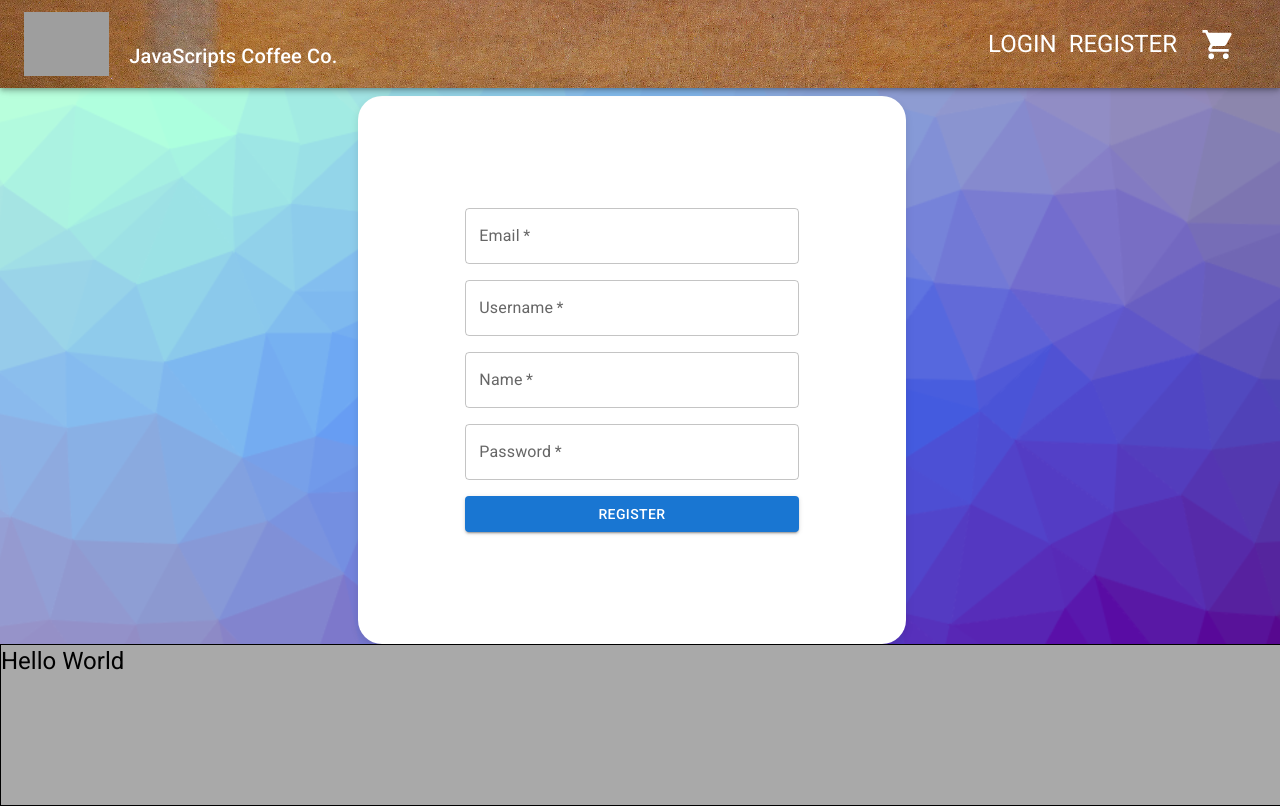
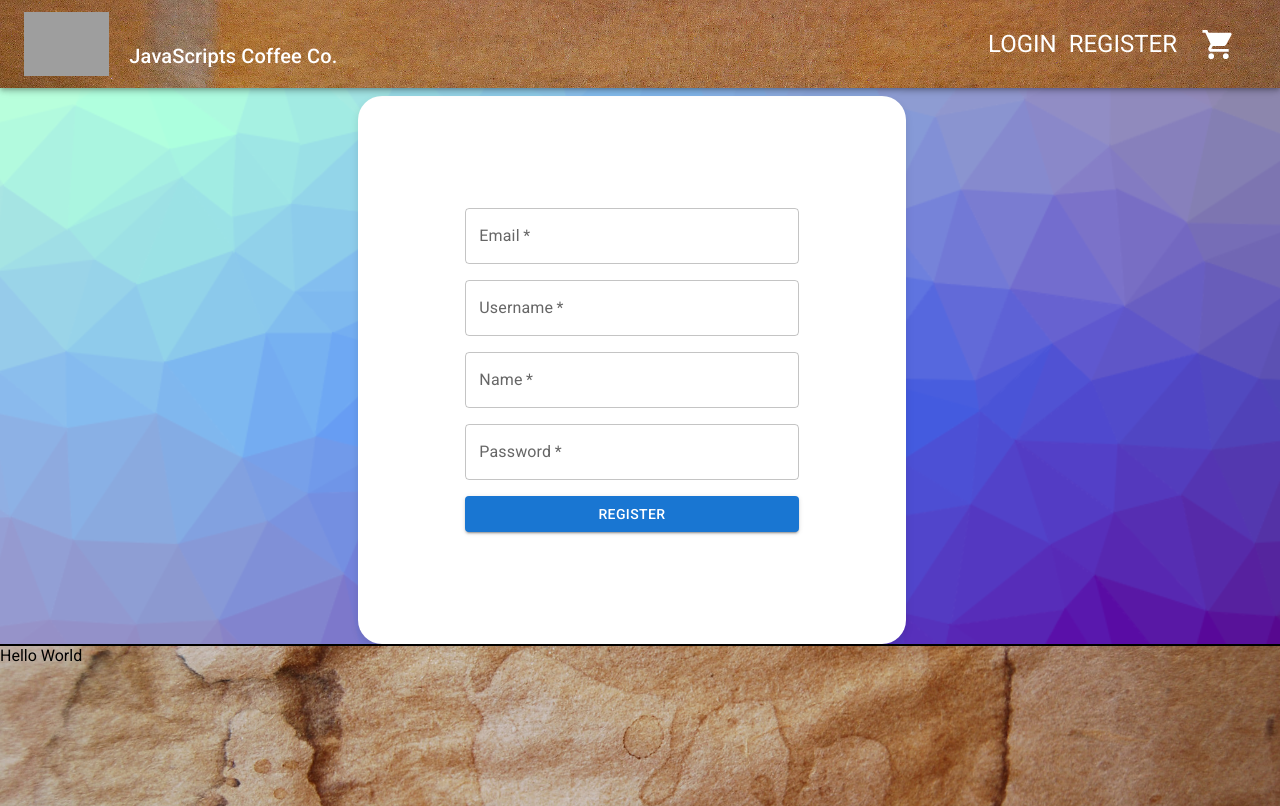
Before and after one commit to JMSONNE/capstone-client, a React (Vite) app: page /register in a window 1280 px wide. Built offline with nearby package versions, Linux system fonts and the light colour scheme; grey boxes are pictures that could not be loaded.

Commit message:
added css

```diff
--- a/src/Components/Footer.jsx
+++ b/src/Components/Footer.jsx
@@ -5,11 +5,9 @@ import Typography from '@mui/material/Typography';
 export const Footer = () => {
     return (
         <footer>
-            <Box sx={{width: '100%', height: '10rem',
-                backgroundColor: 'darkgray',
-                border: '1px solid black'
+            <Box className='footer' sx={{width: '100%', height: '10rem'
             }}>
-                <Typography variant='h5'>Hello World</Typography>
+                <Typography variant='p'>Hello World</Typography>
             </Box>
         </footer>
     );
--- a/src/Components/Home.jsx
+++ b/src/Components/Home.jsx
@@ -27,7 +27,7 @@ const Home = () => {
 
                 {/* How it works banner */}
                 <Box className='homeBanner' sx={{
-                    width: '100%', height: '30rem', display: 'flex', justifyContent: 'center', alignItems: 'center', border: '2px solid black'}}>
+                    width: '100%', height: '23rem', display: 'flex', justifyContent: 'center', alignItems: 'center', border: '2px solid black'}}>
                     <Typography variant="h2" sx={{ fontWeight: 'bold', color: 'white', textShadow: '1px 1px 0px black' }}>
                         HOW IT WORKS
                     </Typography>
--- a/src/index.css
+++ b/src/index.css
@@ -32,7 +32,13 @@ html {
 }
 
 footer {
-  /* placeholder */
+  background-image: url(./assets/3731902884_ea9ee00ccf_k.jpg);
+  background-size: cover;
+  background-position: center;
+  background-repeat: no-repeat;
+  background-attachment: fixed;
+  border-top: 2px solid black;
+  font-family: 'roboto';
 }
 
 .home-page {
```
